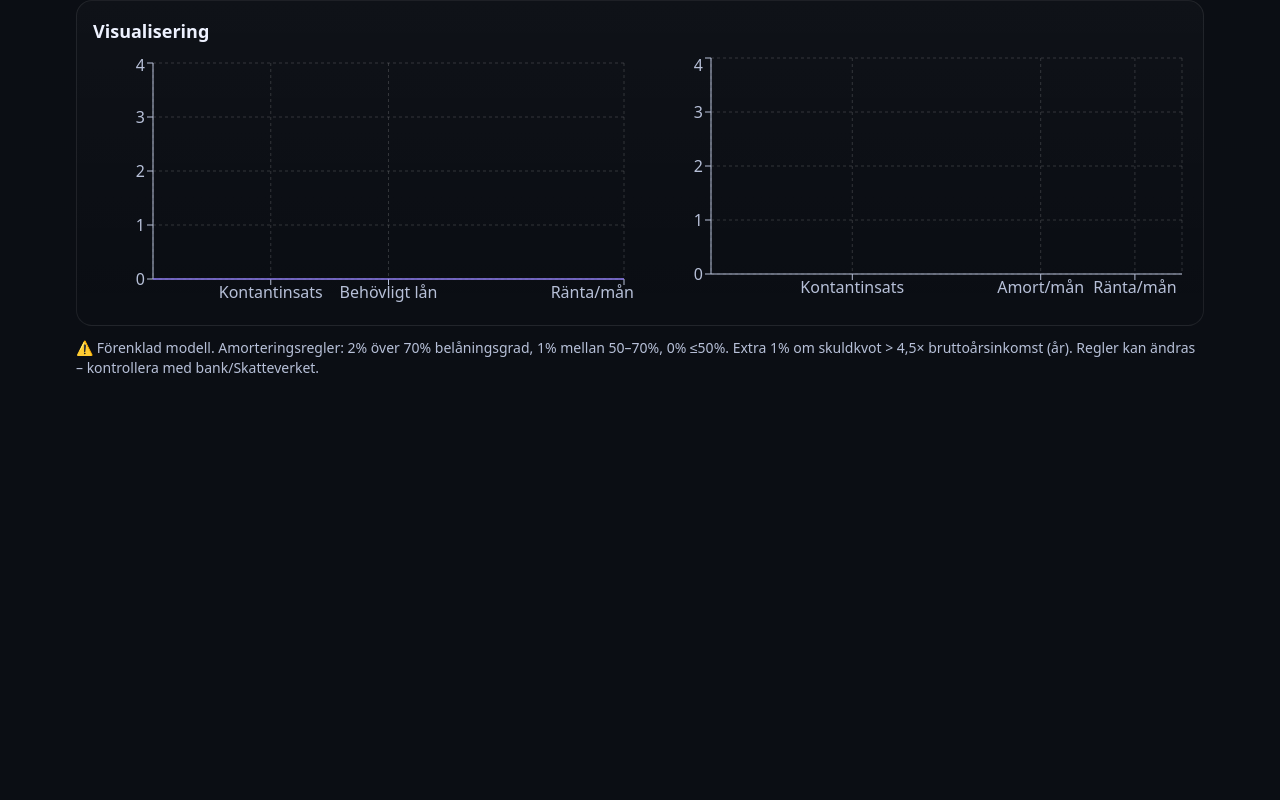
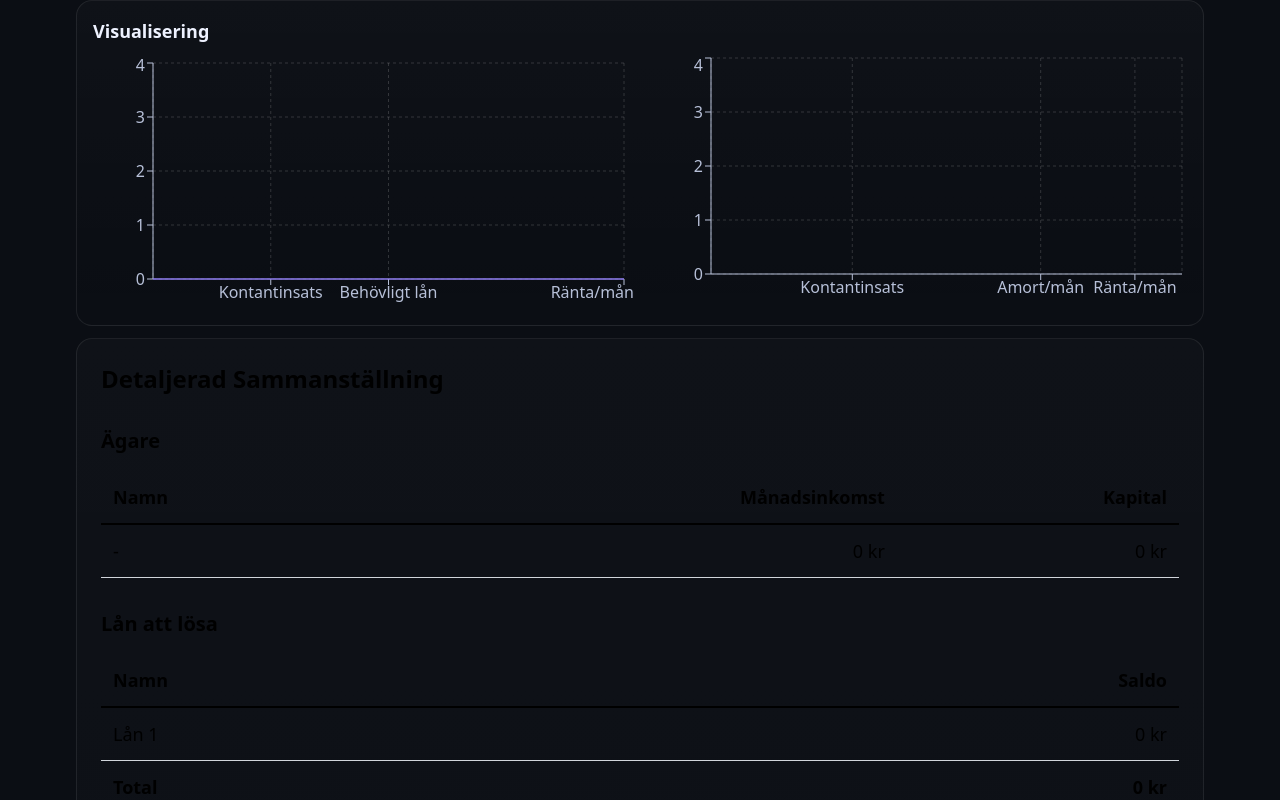
Before and after one commit to bombsimon/bostadsbyte-kalkylator, a React (Vite) app: page / in a window 1280 px wide. Shown: the part 1713-2513 px from the top of the page. Before the commit the page ends 2103 px from the top, so only its background shows below. Built offline with nearby package versions, Linux system fonts and the light colour scheme.

Commit message:
Improve export (with Claude)

```diff
--- a/src/App.tsx
+++ b/src/App.tsx
@@ -11,6 +11,7 @@ import Summary from "./components/Summary";
 import NewProperty from "./components/NewProperty";
 import Charts from "./components/Charts";
 import ExportButtons from "./components/ExportButtons";
+import ExportTable from "./components/ExportTable";
 import FileSync from "./components/FileSync";
 
 export default function App() {
@@ -200,8 +201,10 @@ export default function App() {
 
         <Summary kpi={kpi} />
 
-        <div ref={captureRef} className="space-y-3">
-          <Charts data={chartData} />
+        <Charts data={chartData} />
+
+        <div ref={captureRef}>
+          <ExportTable s={s} kpi={kpi} />
         </div>
 
         <footer className="text-sub text-sm">
--- /dev/null
+++ b/src/components/ExportTable.tsx
@@ -0,0 +1,189 @@
+import { SEK } from "../calc";
+import type { State } from "../types";
+
+interface ExportTableProps {
+  s: State;
+  kpi: {
+    loans: number;
+    sellCosts: number;
+    improvements: number;
+    gainRaw: number;
+    tax: number;
+    netAfter: number;
+    downPayment: number;
+    neededLoan: number;
+    ltv: number;
+    amortMonthly: number;
+    interestMonthly: number;
+    monthlyTotal: number;
+  };
+}
+
+export default function ExportTable({ s, kpi }: ExportTableProps) {
+  return (
+    <div className="card p-6 text-black space-y-8">
+      <h3 className="text-2xl font-bold mb-6 text-black">Detaljerad Sammanställning</h3>
+
+      {/* Owners Section */}
+      <div>
+        <h4 className="text-xl font-bold mb-4 text-black">Ägare</h4>
+        <table className="w-full border-collapse text-lg mb-6">
+          <thead>
+            <tr>
+              <th className="text-left border-b-2 border-black p-3 text-lg font-bold text-black">Namn</th>
+              <th className="text-right border-b-2 border-black p-3 text-lg font-bold text-black">Månadsinkomst</th>
+              <th className="text-right border-b-2 border-black p-3 text-lg font-bold text-black">Kapital</th>
+            </tr>
+          </thead>
+          <tbody>
+            {s.owners.map((owner, idx) => (
+              <tr key={idx}>
+                <td className="border-b border-gray-300 p-3 text-black">{owner.name || '-'}</td>
+                <td className="border-b border-gray-300 p-3 text-right text-black">{SEK(owner.incomeMonthly)}</td>
+                <td className="border-b border-gray-300 p-3 text-right text-black">{SEK(owner.capital)}</td>
+              </tr>
+            ))}
+          </tbody>
+        </table>
+      </div>
+
+      {/* Loans Section */}
+      <div>
+        <h4 className="text-xl font-bold mb-4 text-black">Lån att lösa</h4>
+        <table className="w-full border-collapse text-lg mb-6">
+          <thead>
+            <tr>
+              <th className="text-left border-b-2 border-black p-3 text-lg font-bold text-black">Namn</th>
+              <th className="text-right border-b-2 border-black p-3 text-lg font-bold text-black">Saldo</th>
+            </tr>
+          </thead>
+          <tbody>
+            {s.loans.map((loan, idx) => (
+              <tr key={idx}>
+                <td className="border-b border-gray-300 p-3 text-black">{loan.name}</td>
+                <td className="border-b border-gray-300 p-3 text-right text-black">{SEK(loan.balance)}</td>
+              </tr>
+            ))}
+            <tr>
+              <td className="p-3 font-bold text-black">Total</td>
+              <td className="p-3 text-right font-bold text-black">{SEK(kpi.loans)}</td>
+            </tr>
+          </tbody>
+        </table>
+      </div>
+
+      {/* Selling Costs Section */}
+      <div>
+        <h4 className="text-xl font-bold mb-4 text-black">Försäljningskostnader</h4>
+        <table className="w-full border-collapse text-lg mb-6">
+          <thead>
+            <tr>
+              <th className="text-left border-b-2 border-black p-3 text-lg font-bold text-black">Namn</th>
+              <th className="text-right border-b-2 border-black p-3 text-lg font-bold text-black">Belopp</th>
+            </tr>
+          </thead>
+          <tbody>
+            {s.sellCosts.map((cost, idx) => (
+              <tr key={idx}>
+                <td className="border-b border-gray-300 p-3 text-black">{cost.name}</td>
+                <td className="border-b border-gray-300 p-3 text-right text-black">{SEK(cost.amount)}</td>
+              </tr>
+            ))}
+            <tr>
+              <td className="p-3 font-bold text-black">Total</td>
+              <td className="p-3 text-right font-bold text-black">{SEK(kpi.sellCosts)}</td>
+            </tr>
+          </tbody>
+        </table>
+      </div>
+
+      {/* Improvements Section */}
+      <div>
+        <h4 className="text-xl font-bold mb-4 text-black">Förbättringsutgifter (avdragsgilla)</h4>
+        <table className="w-full border-collapse text-lg mb-6">
+          <thead>
+            <tr>
+              <th className="text-left border-b-2 border-black p-3 text-lg font-bold text-black">Namn</th>
+              <th className="text-right border-b-2 border-black p-3 text-lg font-bold text-black">Belopp</th>
+            </tr>
+          </thead>
+          <tbody>
+            {s.improvements.map((improvement, idx) => (
+              <tr key={idx}>
+                <td className="border-b border-gray-300 p-3 text-black">{improvement.name}</td>
+                <td className="border-b border-gray-300 p-3 text-right text-black">{SEK(improvement.amount)}</td>
+              </tr>
+            ))}
+            <tr>
+              <td className="p-3 font-bold text-black">Total</td>
+              <td className="p-3 text-right font-bold text-black">{SEK(kpi.improvements)}</td>
+            </tr>
+          </tbody>
+        </table>
+      </div>
+
+      {/* Summary Section */}
+      <div>
+        <h4 className="text-xl font-bold mb-4 text-black">Sammanfattning</h4>
+        <table className="w-full border-collapse text-lg">
+          <thead>
+            <tr>
+              <th className="text-left border-b-2 border-black p-3 text-lg font-bold text-black">Fält</th>
+              <th className="text-right border-b-2 border-black p-3 text-lg font-bold text-black">Värde</th>
+            </tr>
+          </thead>
+          <tbody>
+            <tr>
+              <td className="border-b border-gray-300 p-3 text-black">Försäljningspris</td>
+              <td className="border-b border-gray-300 p-3 text-right text-black">{SEK(s.salePrice)}</td>
+            </tr>
+            <tr>
+              <td className="border-b border-gray-300 p-3 text-black">Inköpspris (nuvarande)</td>
+              <td className="border-b border-gray-300 p-3 text-right text-black">{SEK(s.purchasePriceOld)}</td>
+            </tr>
+            <tr>
+              <td className="border-b border-gray-300 p-3 font-bold text-black">Vinst</td>
+              <td className="border-b border-gray-300 p-3 text-right font-bold text-black">{SEK(kpi.gainRaw)}</td>
+            </tr>
+            <tr>
+              <td className="border-b border-gray-300 p-3 text-black">Vinstskatt</td>
+              <td className="border-b border-gray-300 p-3 text-right text-black">{SEK(kpi.tax)}</td>
+            </tr>
+            <tr>
+              <td className="border-b border-gray-300 p-3 font-bold text-black">Netto efter försäljning</td>
+              <td className="border-b border-gray-300 p-3 text-right font-bold text-black">{SEK(kpi.netAfter)}</td>
+            </tr>
+            <tr>
+              <td className="border-b border-gray-300 p-3 text-black">Tillgänglig kontantinsats</td>
+              <td className="border-b border-gray-300 p-3 text-right text-black">{SEK(kpi.downPayment)}</td>
+            </tr>
+            <tr>
+              <td className="border-b border-gray-300 p-3 text-black">Ny bostad pris</td>
+              <td className="border-b border-gray-300 p-3 text-right text-black">{SEK(s.newPrice)}</td>
+            </tr>
+            <tr>
+              <td className="border-b border-gray-300 p-3 text-black">Behövligt lån</td>
+              <td className="border-b border-gray-300 p-3 text-right text-black">{SEK(kpi.neededLoan)}</td>
+            </tr>
+            <tr>
+              <td className="border-b border-gray-300 p-3 text-black">Belåningsgrad</td>
+              <td className="border-b border-gray-300 p-3 text-right text-black">{(kpi.ltv * 100).toFixed(1)}%</td>
+            </tr>
+            <tr>
+              <td className="border-b border-gray-300 p-3 text-black">Amort/mån</td>
+              <td className="border-b border-gray-300 p-3 text-right text-black">{SEK(kpi.amortMonthly)}</td>
+            </tr>
+            <tr>
+              <td className="border-b border-gray-300 p-3 text-black">Ränta/mån</td>
+              <td className="border-b border-gray-300 p-3 text-right text-black">{SEK(kpi.interestMonthly)}</td>
+            </tr>
+            <tr>
+              <td className="p-3 font-bold text-black">Total månadskostnad</td>
+              <td className="p-3 text-right font-bold text-black">{SEK(kpi.monthlyTotal)}</td>
+            </tr>
+          </tbody>
+        </table>
+      </div>
+    </div>
+  );
+}
```
